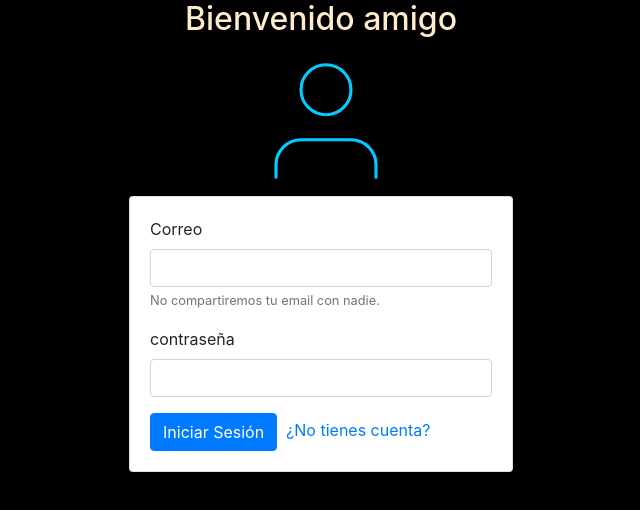
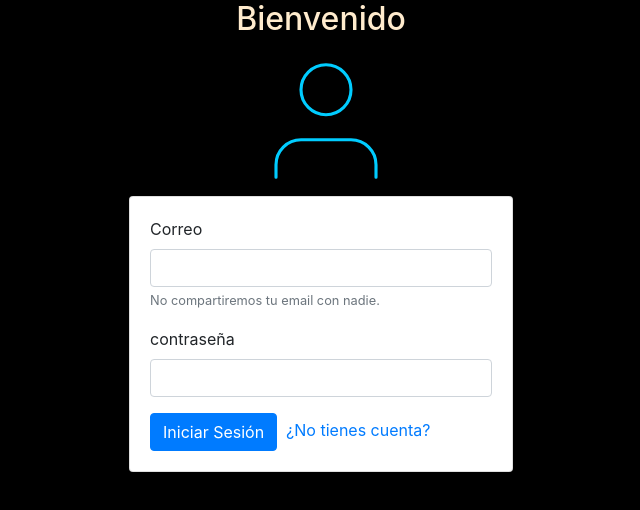
Before and after one commit to oriirivas/front-x-froge-team, an Angular app: page /#/login in a window 1280 px wide. Shown: the top 510 px of the page, without its empty margins (319-959 px from the left). Built offline with nearby package versions, Linux system fonts and the light colour scheme.

Commit message:
validcion de metodos

```diff
--- a/src/app/app.component.ts
+++ b/src/app/app.component.ts
@@ -7,4 +7,5 @@ import { Component } from '@angular/core';
 })
 export class AppComponent {
   title = 'ptfsimulacro';
+
 }
--- a/src/app/app.module.ts
+++ b/src/app/app.module.ts
@@ -17,6 +17,8 @@ import { AjustesComponent } from './componets/ajustes/ajustes.component';
 import { NotasComponent } from './componets/notas/notas.component';
 
 
+
+
 //y todo esto tambien para la ruta
 const appRoutes: Routes = [
   { path: 'login', component: LoginComponent },
@@ -29,6 +31,8 @@ const appRoutes: Routes = [
   { path: 'register', component: RegisterComponent },
   { path: '**', redirectTo: 'login' }
 ];
+
+
 
 
 @NgModule({
@@ -47,6 +51,7 @@ const appRoutes: Routes = [
   ],imports: [
   BrowserModule,
   HttpClientModule,
+
   //NgModule,
   RouterModule.forRoot(appRoutes, { useHash: true, scrollPositionRestoration: 'enabled' })
 ],
--- a/src/app/componets/login/login.component.html
+++ b/src/app/componets/login/login.component.html
@@ -3,7 +3,7 @@
   <!-- col: Columnas de Bootstrap. máximo 12 por fila -->
   <div class="col-12 login-pane" align="center">
       <div class="col-4"align="center">
-          <h2 style="color: blanchedalmond;">Bienvenido amigo</h2>
+          <h2 style="color: blanchedalmond;">Bienvenido</h2>
             &nbsp;&nbsp;<img src="assets\img\user.svg"  width="250" height="150" alt="...">
       </div>
   <div class="col-4" align="center">
--- a/src/app/componets/register/register.component.ts
+++ b/src/app/componets/register/register.component.ts
@@ -56,6 +56,7 @@ export class RegisterComponent implements OnInit {
 
 
   register() {
+    //console.log(dato)
     if(this.pass === this.repass) {
       this.loginService.register(this.email, this.pass,this.nombre).subscribe(res => {
         alert("Guradado con exito")
```
Also changed, not shown: src/app/componets/register/register.component.html (indentation only).
